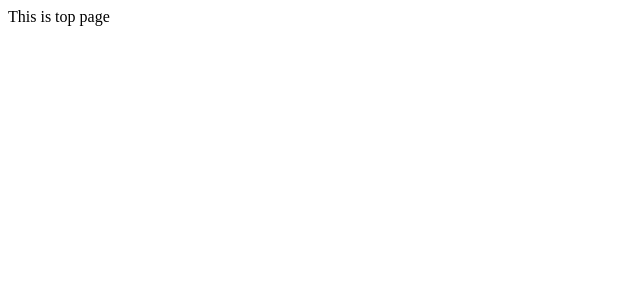
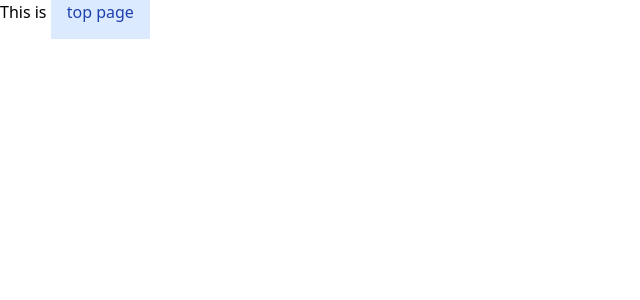
Before and after one commit to PerryM123/split-my-receipt-up-frontend, a Nuxt app: page / in a window 1280 px wide. Shown: the top 300 px of the page, without its empty margins (0-640 px from the left). Built offline with nearby package versions, Linux system fonts and the light colour scheme.

Commit message:
Added tailwindcss

```diff
--- a/nuxt.config.ts
+++ b/nuxt.config.ts
@@ -8,6 +8,7 @@ export default defineNuxtConfig({
     '@nuxt/fonts',
     '@nuxt/icon',
     '@nuxt/image',
-    '@nuxt/test-utils'
+    '@nuxt/test-utils',
+    '@nuxtjs/tailwindcss'
   ]
 })
--- a/package.json
+++ b/package.json
@@ -20,5 +20,8 @@
     "vue": "^3.5.13",
     "vue-router": "^4.5.1"
   },
-  "packageManager": "yarn@1.22.22+sha512.a6b2f7906b721bba3d67d4aff083df04dad64c399707841b7acf00f6b133b7ac24255f2652fa22ae3534329dc6180534e98d17432037ff6fd140556e2bb3137e"
+  "packageManager": "yarn@1.22.22+sha512.a6b2f7906b721bba3d67d4aff083df04dad64c399707841b7acf00f6b133b7ac24255f2652fa22ae3534329dc6180534e98d17432037ff6fd140556e2bb3137e",
+  "devDependencies": {
+    "@nuxtjs/tailwindcss": "^6.14.0"
+  }
 }
--- a/src/pages/index.vue
+++ b/src/pages/index.vue
@@ -1,5 +1,7 @@
 <template>
-  This is top page
+  <div>
+    This is <span class="p-4 bg-blue-100 text-blue-800">top page</span>
+  </div>
 </template>
 <script setup>
    // TODO
```
Also changed, not shown: 1 other file (tests, documents, lock files or other folders).
